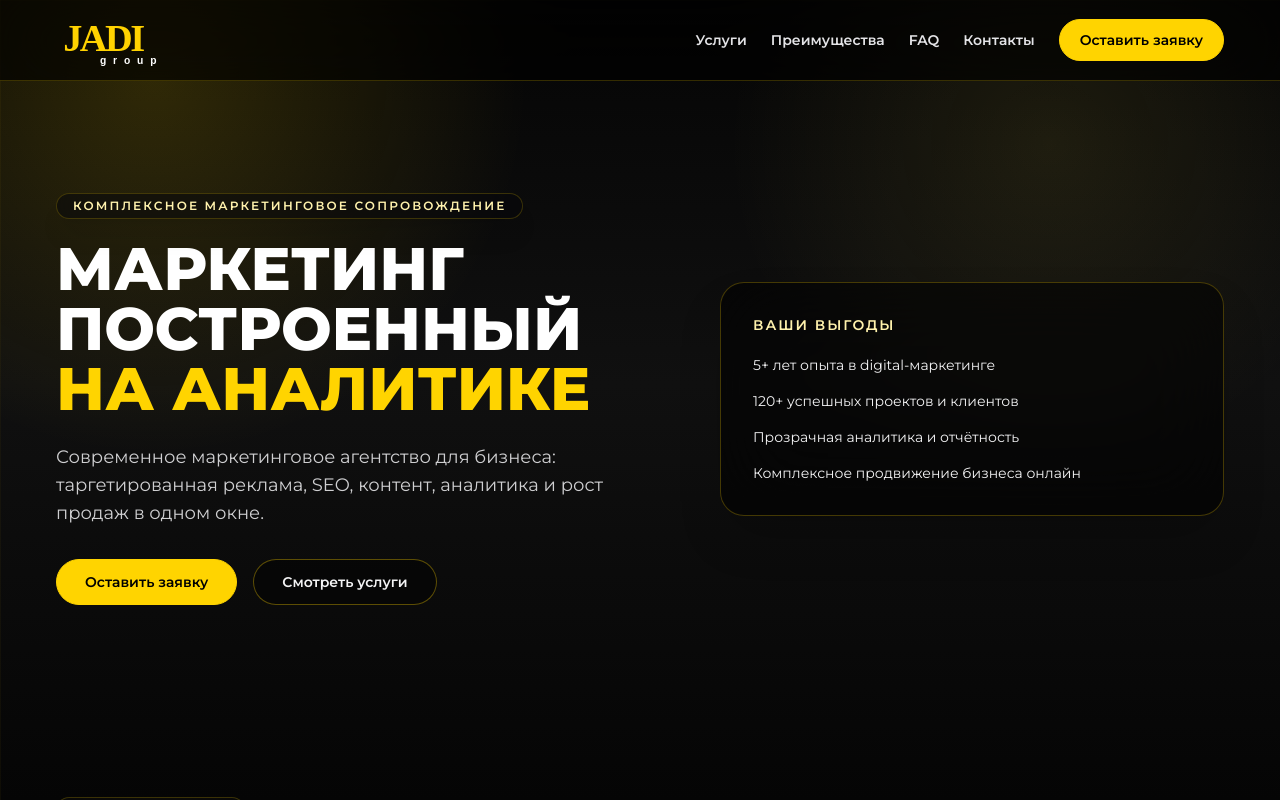
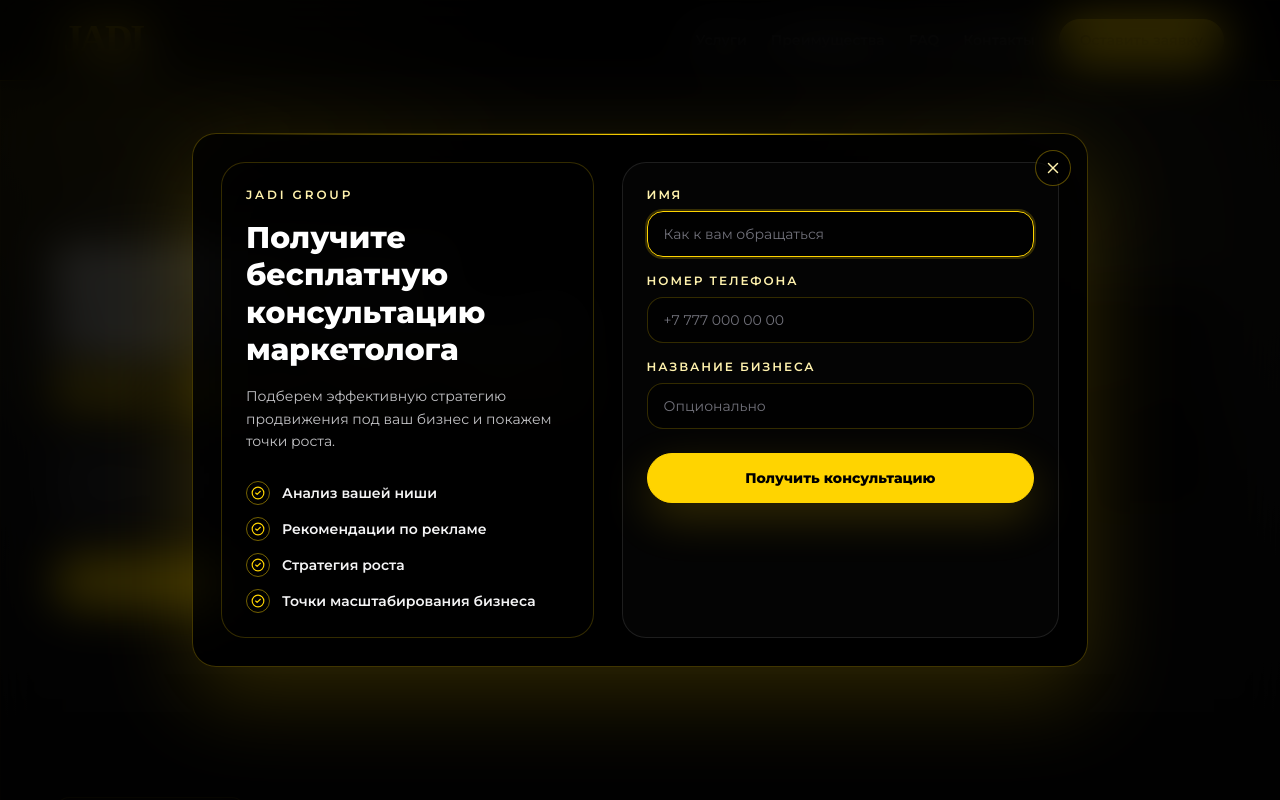
Before and after one commit to AbylaiNurtaev/ada-accounting, a React (Vite) app: page / in a window 1280 px wide. Shown: the top 800 px of the page. Built offline with nearby package versions, Linux system fonts and the light colour scheme.

Commit message:
Add consultation popup modal

```diff
--- /dev/null
+++ b/src/components/ConsultationPopup.tsx
@@ -0,0 +1,220 @@
+import { AnimatePresence, motion } from 'framer-motion'
+import { CheckCircle2, X } from 'lucide-react'
+import { useEffect, useRef, useState } from 'react'
+import type { FormEvent, KeyboardEvent } from 'react'
+
+const POPUP_SESSION_KEY = 'jadi-consultation-popup-closed'
+
+const benefits = [
+  'Анализ вашей ниши',
+  'Рекомендации по рекламе',
+  'Стратегия роста',
+  'Точки масштабирования бизнеса',
+]
+
+export function ConsultationPopup() {
+  const [open, setOpen] = useState(false)
+  const [sent, setSent] = useState(false)
+  const modalRef = useRef<HTMLDivElement>(null)
+  const nameInputRef = useRef<HTMLInputElement>(null)
+  const closeButtonRef = useRef<HTMLButtonElement>(null)
+
+  useEffect(() => {
+    if (sessionStorage.getItem(POPUP_SESSION_KEY)) return
+
+    const timer = window.setTimeout(() => {
+      setOpen(true)
+    }, 1400)
+
+    return () => window.clearTimeout(timer)
+  }, [])
+
+  useEffect(() => {
+    if (!open) return
+
+    const previousOverflow = document.body.style.overflow
+    document.body.style.overflow = 'hidden'
+
+    window.setTimeout(() => {
+      nameInputRef.current?.focus()
+    }, 80)
+
+    const onKeyDown = (event: globalThis.KeyboardEvent) => {
+      if (event.key === 'Escape') {
+        closePopup()
+      }
+    }
+
+    window.addEventListener('keydown', onKeyDown)
+
+    return () => {
+      document.body.style.overflow = previousOverflow
+      window.removeEventListener('keydown', onKeyDown)
+    }
+  }, [open])
+
+  const closePopup = () => {
+    sessionStorage.setItem(POPUP_SESSION_KEY, 'true')
+    setOpen(false)
+  }
+
+  const handleSubmit = (event: FormEvent<HTMLFormElement>) => {
+    event.preventDefault()
+    sessionStorage.setItem(POPUP_SESSION_KEY, 'true')
+    setSent(true)
+  }
+
+  const trapFocus = (event: KeyboardEvent<HTMLDivElement>) => {
+    if (event.key !== 'Tab' || !modalRef.current) return
+
+    const focusable = modalRef.current.querySelectorAll<HTMLElement>(
+      'a[href], button:not([disabled]), input:not([disabled]), textarea:not([disabled]), select:not([disabled]), [tabindex]:not([tabindex="-1"])',
+    )
+
+    if (!focusable.length) return
+
+    const first = focusable[0]
+    const last = focusable[focusable.length - 1]
+
+    if (event.shiftKey && document.activeElement === first) {
+      event.preventDefault()
+      last.focus()
+    }
+
+    if (!event.shiftKey && document.activeElement === last) {
+      event.preventDefault()
+      first.focus()
+    }
+  }
+
+  return (
+    <AnimatePresence>
+      {open && (
+        <motion.div
+          className="fixed inset-0 z-[80] flex items-center justify-center bg-black/75 px-4 py-6 backdrop-blur-xl"
+          initial={{ opacity: 0 }}
+          animate={{ opacity: 1 }}
+          exit={{ opacity: 0 }}
+          transition={{ duration: 0.22 }}
+          onMouseDown={(event) => {
+            if (event.target === event.currentTarget) closePopup()
+          }}
+        >
+          <motion.div
+            ref={modalRef}
+            role="dialog"
+            aria-modal="true"
+            aria-labelledby="consultation-popup-title"
+            onKeyDown={trapFocus}
+            className="glass relative max-h-[92vh] w-full max-w-4xl overflow-y-auto rounded-3xl p-5 shadow-[0_28px_90px_rgba(255,212,0,0.18)] sm:p-7"
+            initial={{ opacity: 0, y: 24, scale: 0.96 }}
+            animate={{ opacity: 1, y: 0, scale: 1 }}
+            exit={{ opacity: 0, y: 18, scale: 0.97 }}
+            transition={{ duration: 0.28, ease: 'easeOut' }}
+          >
+            <div className="absolute inset-x-8 top-0 h-px bg-gradient-to-r from-transparent via-primary-500 to-transparent" />
+            <button
+              ref={closeButtonRef}
+              type="button"
+              onClick={closePopup}
+              className="absolute right-4 top-4 rounded-full border border-primary-500/35 bg-black/70 p-2 text-primary-100 transition hover:border-primary-500 hover:text-white"
+              aria-label="Закрыть форму"
+            >
+              <X size={18} />
+            </button>
+
+            {sent ? (
+              <div className="flex min-h-[360px] flex-col items-center justify-center px-3 py-10 text-center">
+                <CheckCircle2 className="h-14 w-14 text-primary-500" />
+                <h2 className="mt-5 text-3xl font-extrabold text-white">Заявка принята</h2>
+                <p className="mt-3 max-w-md text-base leading-relaxed text-zinc-200/85">
+                  Спасибо. Команда JADI group свяжется с вами и подготовит первые рекомендации по росту.
+                </p>
+                <button
+                  type="button"
+                  onClick={closePopup}
+                  className="mt-7 rounded-full border border-primary-500 bg-primary-500 px-7 py-3 text-sm font-bold text-black transition hover:bg-primary-100"
+                >
+                  Закрыть
+                </button>
+              </div>
+            ) : (
+              <div className="grid gap-7 lg:grid-cols-[0.92fr_1.08fr]">
+                <aside className="rounded-3xl border border-primary-500/20 bg-black/45 p-6">
+                  <p className="text-xs font-semibold uppercase tracking-[0.24em] text-primary-100">
+                    JADI group
+                  </p>
+                  <h2 id="consultation-popup-title" className="mt-4 text-3xl font-extrabold leading-tight text-white">
+                    Получите бесплатную консультацию маркетолога
+                  </h2>
+                  <p className="mt-4 text-sm leading-relaxed text-zinc-200/85">
+                    Подберем эффективную стратегию продвижения под ваш бизнес и покажем точки роста.
+                  </p>
+
+                  <div className="mt-7 space-y-3">
+                    {benefits.map((benefit) => (
+                      <div key={benefit} className="flex items-center gap-3 text-sm font-semibold text-zinc-100">
+                        <span className="flex h-6 w-6 shrink-0 items-center justify-center rounded-full border border-primary-500/45 text-primary-500">
+                          <CheckCircle2 size={14} />
+                        </span>
+                        {benefit}
+                      </div>
+                    ))}
+                  </div>
+                </aside>
+
+                <form onSubmit={handleSubmit} className="rounded-3xl border border-white/10 bg-zinc-950/45 p-6">
+                  <div className="grid gap-4">
+                    <label className="block">
+                      <span className="mb-2 block text-xs font-semibold uppercase tracking-[0.16em] text-primary-100">
+                        Имя
+                      </span>
+                      <input
+                        ref={nameInputRef}
+                        required
+                        name="name"
+                        className="w-full rounded-2xl border border-primary-500/20 bg-black/70 px-4 py-3 text-sm text-white outline-none transition placeholder:text-zinc-500 focus:border-primary-500 focus:ring-2 focus:ring-primary-500/20"
+                        placeholder="Как к вам обращаться"
+                      />
+                    </label>
+
+                    <label className="block">
+                      <span className="mb-2 block text-xs font-semibold uppercase tracking-[0.16em] text-primary-100">
+                        Номер телефона
+                      </span>
+                      <input
+                        required
+                        name="phone"
+                        type="tel"
+                        className="w-full rounded-2xl border border-primary-500/20 bg-black/70 px-4 py-3 text-sm text-white outline-none transition placeholder:text-zinc-500 focus:border-primary-500 focus:ring-2 focus:ring-primary-500/20"
+                        placeholder="+7 777 000 00 00"
+                      />
+                    </label>
+
+                    <label className="block">
+                      <span className="mb-2 block text-xs font-semibold uppercase tracking-[0.16em] text-primary-100">
+                        Название бизнеса
+                      </span>
+                      <input
+                        name="business"
+                        className="w-full rounded-2xl border border-primary-500/20 bg-black/70 px-4 py-3 text-sm text-white outline-none transition placeholder:text-zinc-500 focus:border-primary-500 focus:ring-2 focus:ring-primary-500/20"
+                        placeholder="Опционально"
+                      />
+                    </label>
+                  </div>
+
+                  <button
+                    type="submit"
+                    className="mt-6 w-full rounded-full border border-primary-500 bg-primary-500 px-7 py-3.5 text-sm font-extrabold text-black shadow-[0_16px_45px_rgba(255,212,0,0.18)] transition hover:-translate-y-0.5 hover:bg-primary-100"
+                  >
+                    Получить консультацию
+                  </button>
+                </form>
+              </div>
+            )}
+          </motion.div>
+        </motion.div>
+      )}
+    </AnimatePresence>
+  )
+}
--- a/src/pages/HomePage.tsx
+++ b/src/pages/HomePage.tsx
@@ -1,4 +1,5 @@
 import { CasesSection } from '../components/CasesSection'
+import { ConsultationPopup } from '../components/ConsultationPopup'
 import { Benefits } from '../sections/Benefits'
 import { Contact } from '../sections/Contact'
 import { Footer } from '../sections/Footer'
@@ -20,6 +21,7 @@ export function HomePage() {
         <Contact />
       </main>
       <Footer />
+      <ConsultationPopup />
     </div>
   )
 }
```
